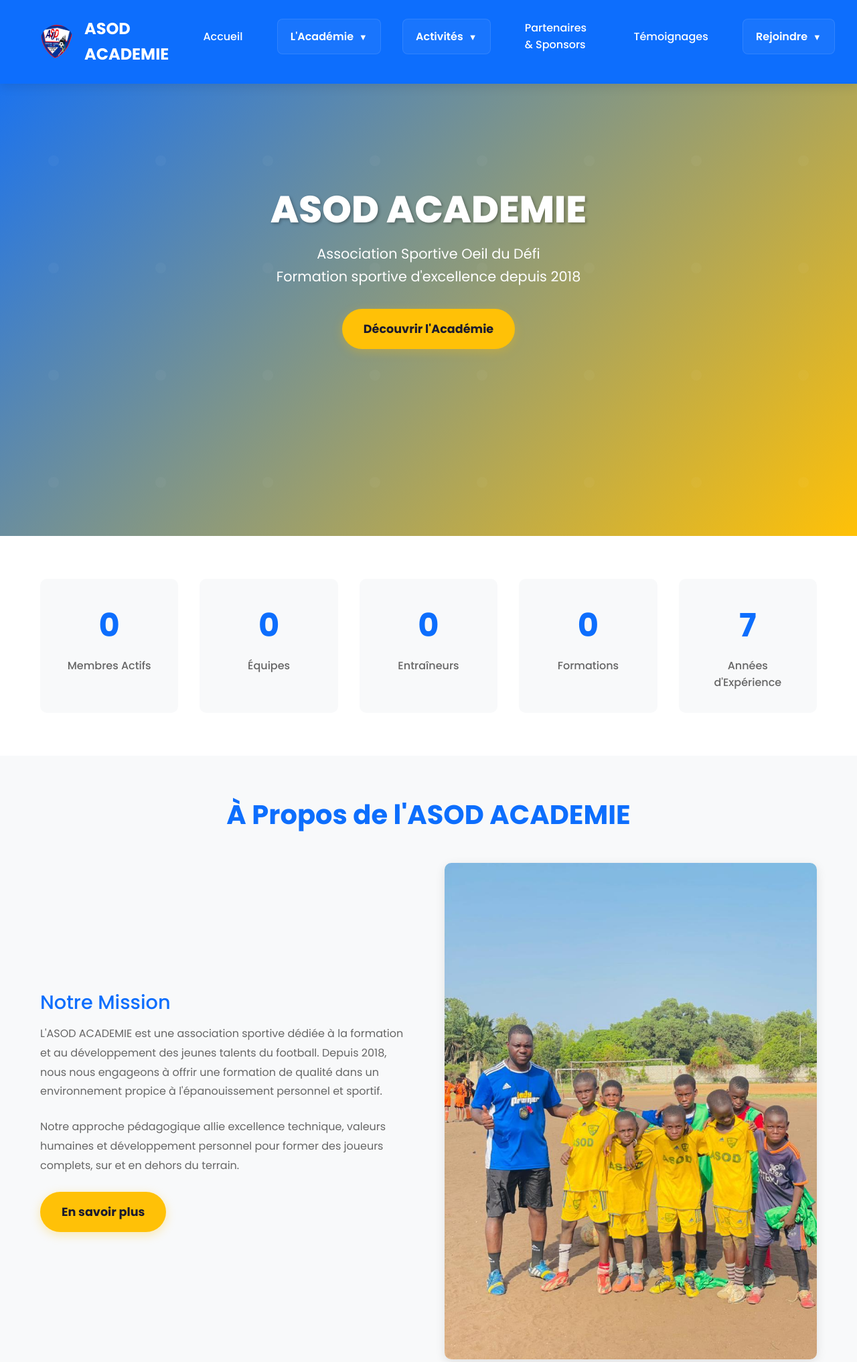
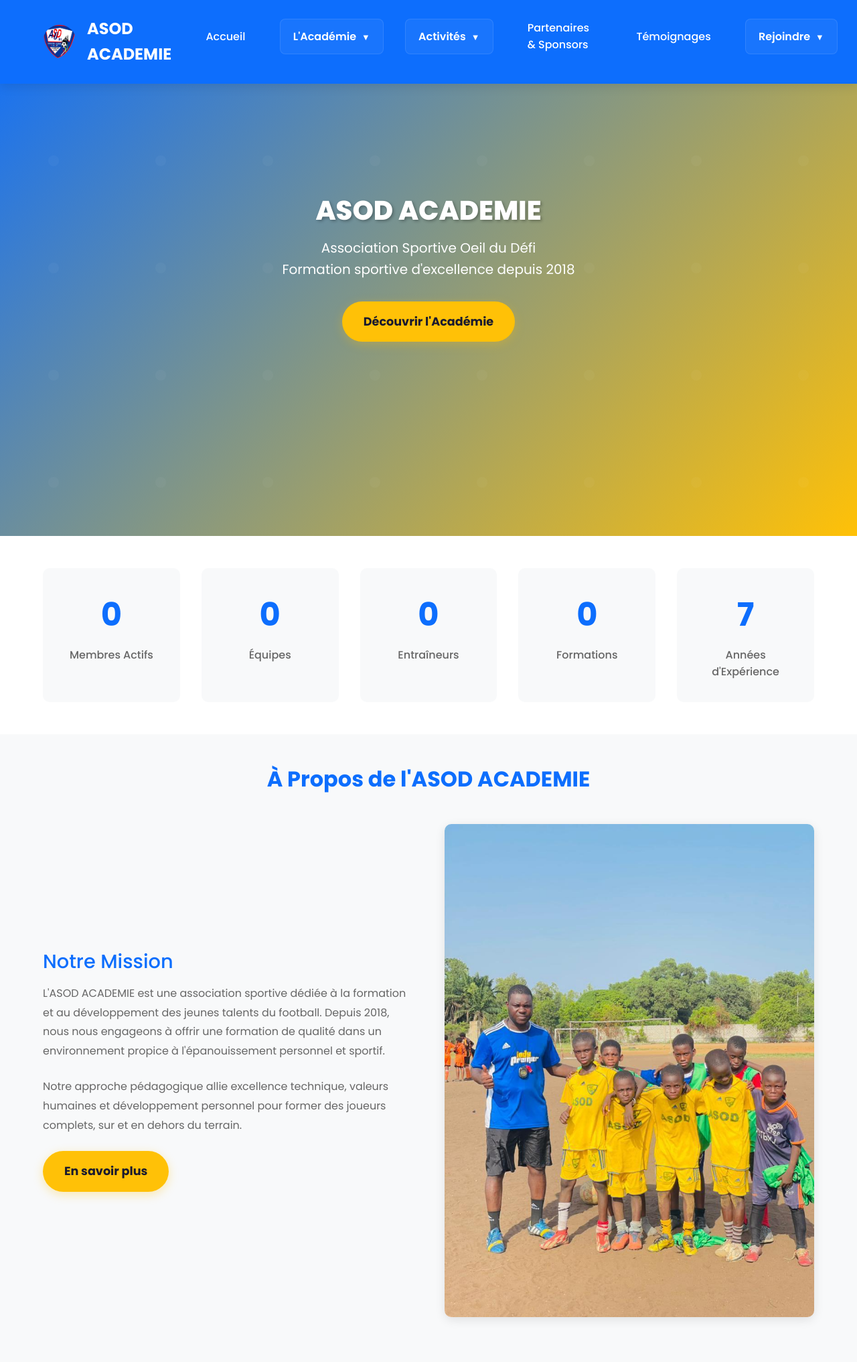
Before and after one commit to ronaldjunior450-web/asod-academie, a PHP site: page /ges_asod/ in a window 1280 px wide. Shown: the top 2033 px of the page at 67% size. Run offline with PHP 8.4, Linux system fonts and the light colour scheme; data that the repository does not hold is empty.

Commit message:
Optimisation responsive: Conversion vers unitÃ©s relatives
âœ… Ã‰TAPE A TERMINÃ‰E - UnitÃ©s relatives optimisÃ©es:
- Variables CSS avec espacements relatifs (--spacing-xs Ã  --spacing-xxl)
- Tailles de police relatives (--font-xs Ã  --font-4xl)
- Container: max-width en rem, padding relatif
- Header: padding et gap relatifs
- Hero: padding et tailles de police relatives
- Sections: padding et marges relatives
- Menu mobile: espacements optimisÃ©s pour mobile
- Navigation: gap et padding rÃ©duits sur mobile

AmÃ©liore l'adaptabilitÃ© automatique selon la taille d'Ã©cran

```diff
--- a/index.php
+++ b/index.php
@@ -55,9 +55,27 @@
             --text-dark: #333;
             --text-light: #666;
             --white: #ffffff;
-            --border-radius: 10px;
-            --shadow: 0 4px 15px rgba(0, 0, 0, 0.1);
+            --border-radius: 0.625rem;  /* 10px */
+            --shadow: 0 0.25rem 0.9375rem rgba(0, 0, 0, 0.1);  /* 0 4px 15px */
             --transition: all 0.3s ease;
+
+            /* Unités relatives pour responsive */
+            --spacing-xs: 0.25rem;   /* 4px */
+            --spacing-sm: 0.5rem;    /* 8px */
+            --spacing-md: 1rem;      /* 16px */
+            --spacing-lg: 1.5rem;    /* 24px */
+            --spacing-xl: 2rem;      /* 32px */
+            --spacing-xxl: 3rem;     /* 48px */
+
+            /* Tailles de police relatives */
+            --font-xs: 0.75rem;      /* 12px */
+            --font-sm: 0.875rem;     /* 14px */
+            --font-base: 1rem;       /* 16px */
+            --font-lg: 1.125rem;     /* 18px */
+            --font-xl: 1.25rem;      /* 20px */
+            --font-2xl: 1.5rem;      /* 24px */
+            --font-3xl: 2rem;        /* 32px */
+            --font-4xl: 2.5rem;      /* 40px */
         }
 
         * {
@@ -74,16 +92,16 @@
         }
 
         .container {
-            max-width: 1200px;
+            max-width: 75rem;  /* 1200px */
             margin: 0 auto;
-            padding: 0 20px;
+            padding: 0 var(--spacing-lg);  /* 0 24px */
         }
 
         /* Header */
         .header {
             background: var(--primary-blue);
             color: var(--white);
-            padding: 1rem 0;
+            padding: var(--spacing-md) 0;  /* 1rem 0 */
             position: fixed;
             top: 0;
             left: 0;
@@ -261,6 +279,7 @@
             color: var(--white);
             position: relative;
             overflow: hidden;
+            padding: var(--spacing-xxl) 0;  /* 3rem 0 */
         }
 
         .hero::before {
@@ -280,15 +299,15 @@
         }
 
         .hero h1 {
-            font-size: 3.5rem;
+            font-size: var(--font-4xl);  /* 2.5rem */
             font-weight: 800;
-            margin-bottom: 1rem;
-            text-shadow: 2px 2px 4px rgba(0, 0, 0, 0.3);
+            margin-bottom: var(--spacing-md);  /* 1rem */
+            text-shadow: 0.125rem 0.125rem 0.25rem rgba(0, 0, 0, 0.3);  /* 2px 2px 4px */
         }
 
         .hero .subtitle {
-            font-size: 1.3rem;
-            margin-bottom: 2rem;
+            font-size: var(--font-xl);  /* 1.25rem */
+            margin-bottom: var(--spacing-xl);  /* 2rem */
             opacity: 0.9;
         }
 
@@ -314,8 +333,8 @@
         /* Stats Section */
         .stats {
             background: var(--white);
-            padding: 4rem 0;
-            box-shadow: 0 -4px 15px rgba(0, 0, 0, 0.1);
+            padding: var(--spacing-xxl) 0;  /* 3rem 0 */
+            box-shadow: 0 -0.25rem 0.9375rem rgba(0, 0, 0, 0.1);  /* 0 -4px 15px */
         }
 
         .stats-grid {
@@ -353,15 +372,15 @@
         /* About Section */
         .about {
             background: var(--light-gray);
-            padding: 4rem 0;
+            padding: var(--spacing-xxl) 0;  /* 3rem 0 */
         }
 
         .section-title {
             text-align: center;
-            font-size: 2.5rem;
+            font-size: var(--font-3xl);  /* 2rem */
             font-weight: bold;
             color: var(--primary-blue);
-            margin-bottom: 3rem;
+            margin-bottom: var(--spacing-xxl);  /* 3rem */
         }
 
         .about-content {
```
Also changed, not shown: other parts of index.php (+12 -12 lines).
